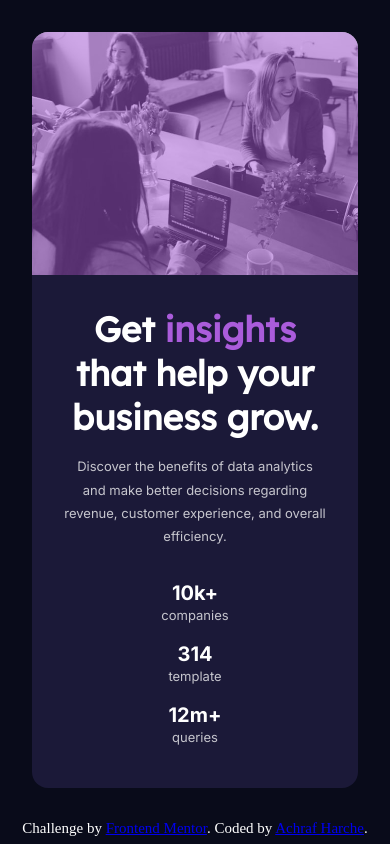
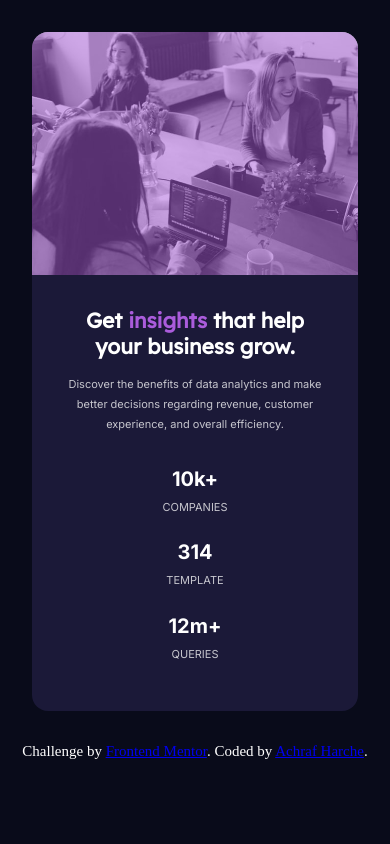
Before and after one commit to AchrafHarche/stats-preview-card, a plain HTML site: page index.html in a window 390 px wide. Drawn offline with Linux system fonts and the light colour scheme.

Commit message:
2nd commit

```diff
--- a/index.css
+++ b/index.css
@@ -91,6 +91,12 @@ body {
 
 }
 
+.sec3 .text {
+    text-transform: uppercase;
+    line-height: 1.6;
+
+}
+
 
 
 .sec1 div p {
@@ -110,6 +116,7 @@ body {
 .sec1 {
     padding: 3rem;
     text-align: start;
+
 
 
 }
@@ -134,6 +141,7 @@ body {
 
 
     body {
+        min-height: 100vh;
         text-align: center;
         flex-direction: column;
     }
@@ -142,6 +150,15 @@ body {
 
         grid-template-columns: 1fr;
         text-align: center;
+    }
+
+    .container h2 {
+        font-size: 21px;
+
+    }
+
+    .container p {
+        font-size: 11px;
     }
 
     .sec1 {
--- a/index.html
+++ b/index.html
@@ -39,15 +39,15 @@
           <div class="sec3">
             <div>
               <p>10k+</p>
-              <p>companies</p>
+              <p class="text">companies</p>
             </div>
             <div>
               <p>314</p>
-              <p>template</p>
+              <p class="text">template</p>
             </div>
             <div>
               <p>12m+</p>
-              <p>queries</p>
+              <p class="text">queries</p>
             </div>
           </div>
         </div>
```
